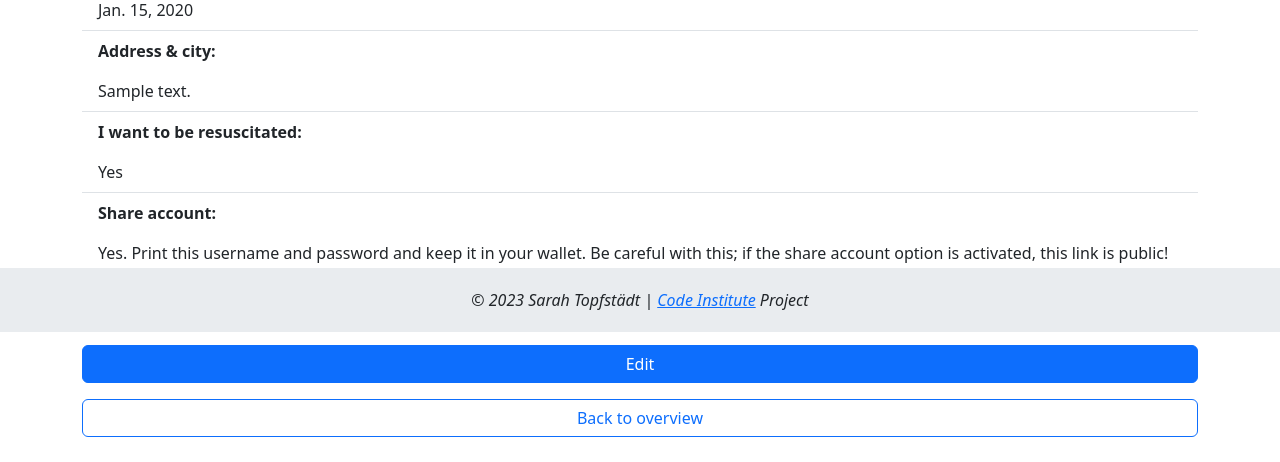
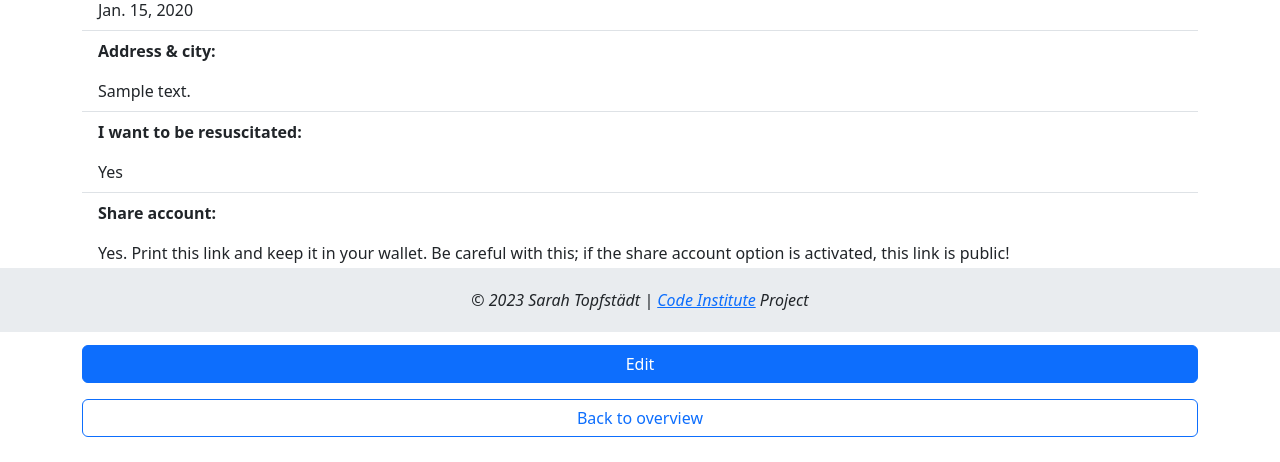
Before and after one commit to puma13992/digial-patient, a Django app: page /personal_data/ in a window 1280 px wide. Shown: the part 468-930 px from the top of the page. Run offline with Django 3.2, Linux system fonts and the light colour scheme; a user stored in the database is signed in; tables that the repository leaves empty hold one stand-in row (values such as "Sample post"); some libraries are stand-ins or nearby versions.

Commit message:
Correct some words in personal_data.html

```diff
--- a/templates/personal_data.html
+++ b/templates/personal_data.html
@@ -44,7 +44,7 @@
           <li class="list-group-item">
             <p class="fw-bold">Share account:</p>
             {% if public_link %}
-            <p>Yes. Print this username and password and keep it in your wallet. Be careful with this;
+            <p>Yes. Print this link and keep it in your wallet. Be careful with this;
               if the share account option is activated, this link is public!
             </p>
             <p>Public link: <a href="{{ request.scheme }}://{{ request.get_host }}/public_profile/{{ public_link }}/">
```
